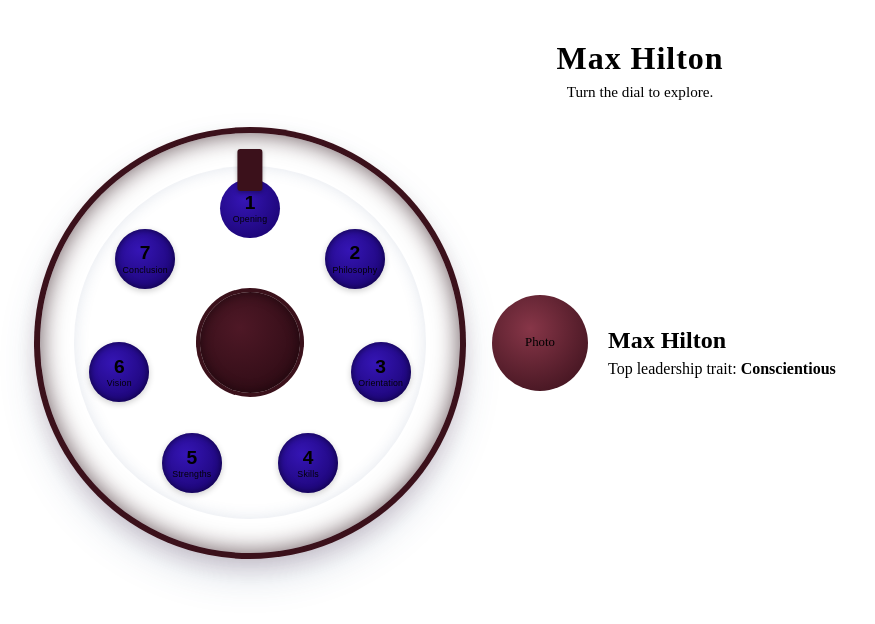
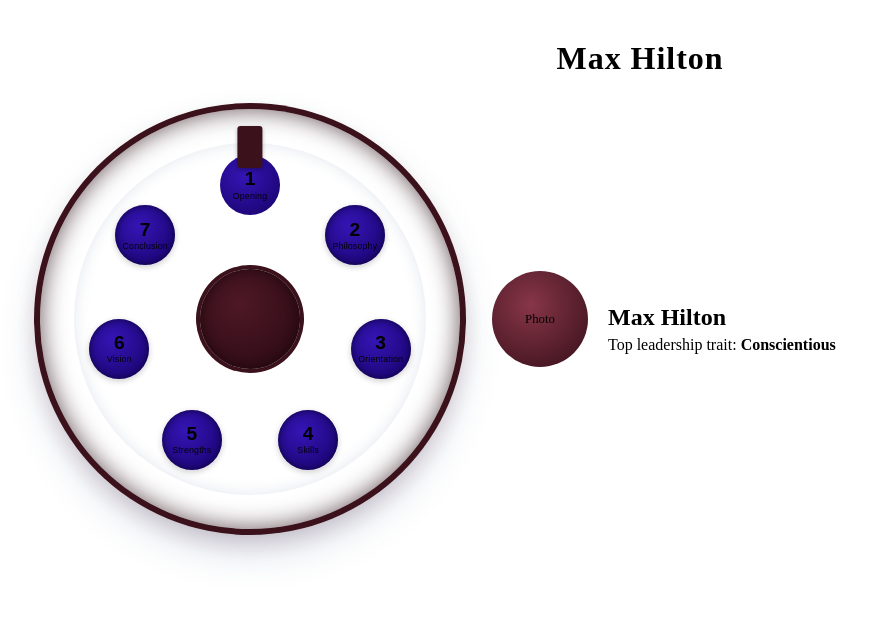
Before and after one commit to AnWatermelon/POP-Project, a Vue app: page / in a window 1280 px wide. Shown: the top 624 px of the page, without its empty margins (0-875 px from the left). Built offline with nearby package versions, Linux system fonts and the light colour scheme; the HTML template or start-up script is replaced by a standard one; a web font is replaced by a local one.

Commit message:
Remove tagline

```diff
--- a/src/App.vue
+++ b/src/App.vue
@@ -2,7 +2,6 @@
   <div class="app-shell">
     <header class="app-header">
       <h1 class="app-title">Max Hilton</h1>
-      <p class="app-tagline">Turn the dial to explore.</p>
     </header>
 
     <div class="app-body">
```
